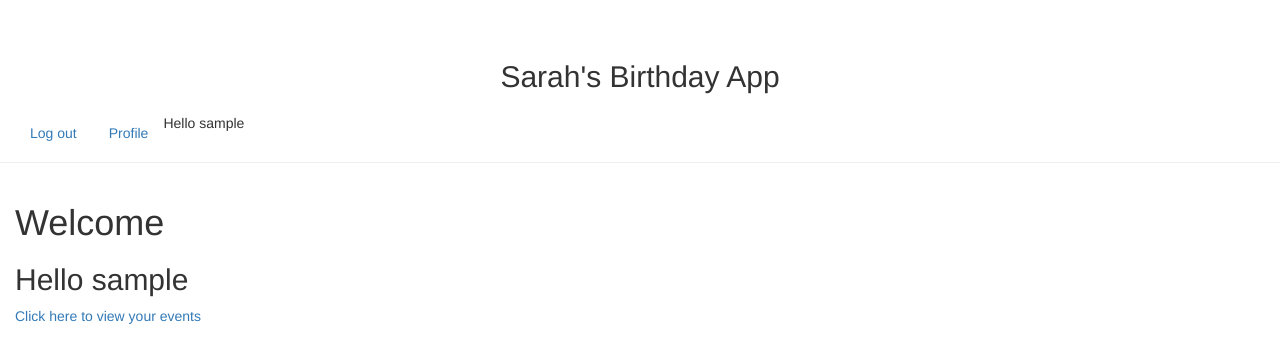
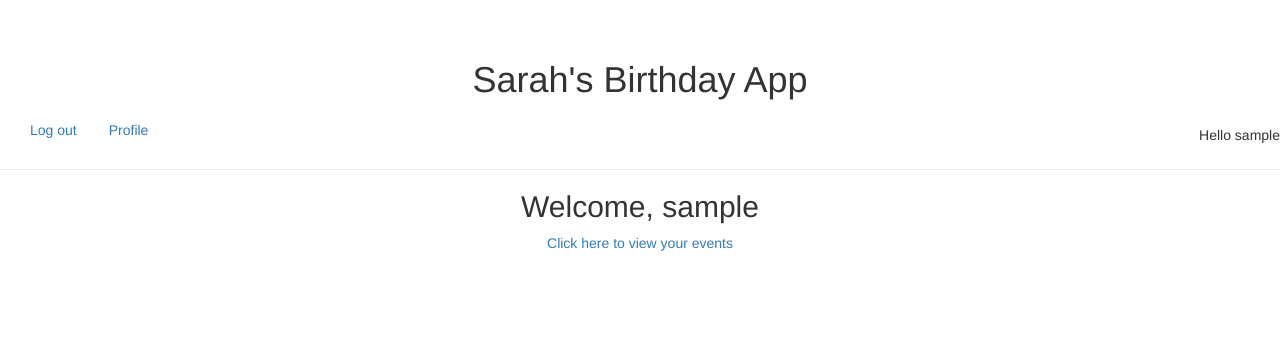
Before and after one commit to vernistage/birthdays-angular, a Django app: page / in a window 1280 px wide. Shown: the top 363 px of the page. Run offline with Django 3.2, Linux system fonts and the light colour scheme; the visitor is signed in with stand-in values (Sample User, id 1); some libraries are stand-ins or nearby versions.

Commit message:
style base and welcome pages

```diff
--- a/invitations/templates/base.html
+++ b/invitations/templates/base.html
@@ -7,24 +7,21 @@
     </head>
     <body>
       <div class="container-fluid page-header">
-          <h2 class="text-center"> Sarah's Birthday App </h2>
+        <h1 class="text-center"> Sarah's Birthday App </h1>
+        {% if user.is_authenticated %}
           <ul class="nav nav-pills">
-            {% if user.is_authenticated %}
-              <p class="text-right">
             <li role="presentation">
               <a href="{% url 'logout' %}">Log out</a>
             </li>
             <li role="presentation">
               <a href="{% url 'user_profile' pk=user.pk %}">Profile</a>
             </li>
+            <p class="navbar-text navbar-right">
+              Hello {{ user.username }}
             </p>
-              <p class="text-left">
-                <li role="presentation">
-                  Hello {{ user.username }}
-                </li>
-              </p>
+          </ul>
         {% else %}
-              <p class="text-right">
+          <ul class="nav navbar-nav navbar-right">
             <li role="presentation">
               <a href="{% url 'login' %}" class="top-menu">
                   Sign in
@@ -40,17 +37,10 @@
                 Home
               </a>
             </li>
-              </p>
+          </ul>
         {% endif %}
-          </ul>
       </div>
-        <div class="container-fluid">
-            <div class="row">
-                <div class="col-md-8">
       {% block content %}
       {% endblock %}
-                </div>
-            </div>
-        </div>
     </body>
 </html>
--- a/invitations/templates/welcome.html
+++ b/invitations/templates/welcome.html
@@ -1,22 +1,26 @@
 {% extends 'base.html' %}
 
 {% block content %}
+  <div class="text-center">
+    {% if authenticated %}
+      <h2>Welcome, {{ username }}</h2>
+      <a href="{% url 'user_profile' pk=user.pk %}">
+        Click here to view your events
+      </a>
+    {% else %}
       <h1>Welcome</h1>
-  {% if authenticated %}
-    <h2>Hello {{ username }}</h2>
-    <a href="{% url 'user_profile' pk=user.pk %}">Click here to view your events</a>
-  {% else %}
       <a href="{% url 'login' %}" class="top-menu" role="button">
-      <button type="button" class="btn btn-default">
+        <button type="button" class="btn btn-default btn-sm">
           <span class="glyphicon glyphicon-lock"></span>
           Login
         </button>
       </a>
       <a href="{% url 'register' %}" class="top-menu" role="button">
-      <button type="button" class="btn btn-default">
+        <button type="button" class="btn btn-default btn-sm">
           <span class="glyphicon glyphicon-lock"></span>
           Register
         </button>
       </a>
     {% endif %}
+  </div>
 {% endblock %}
```
Lines whose indentation alone changed are shown as unchanged.
